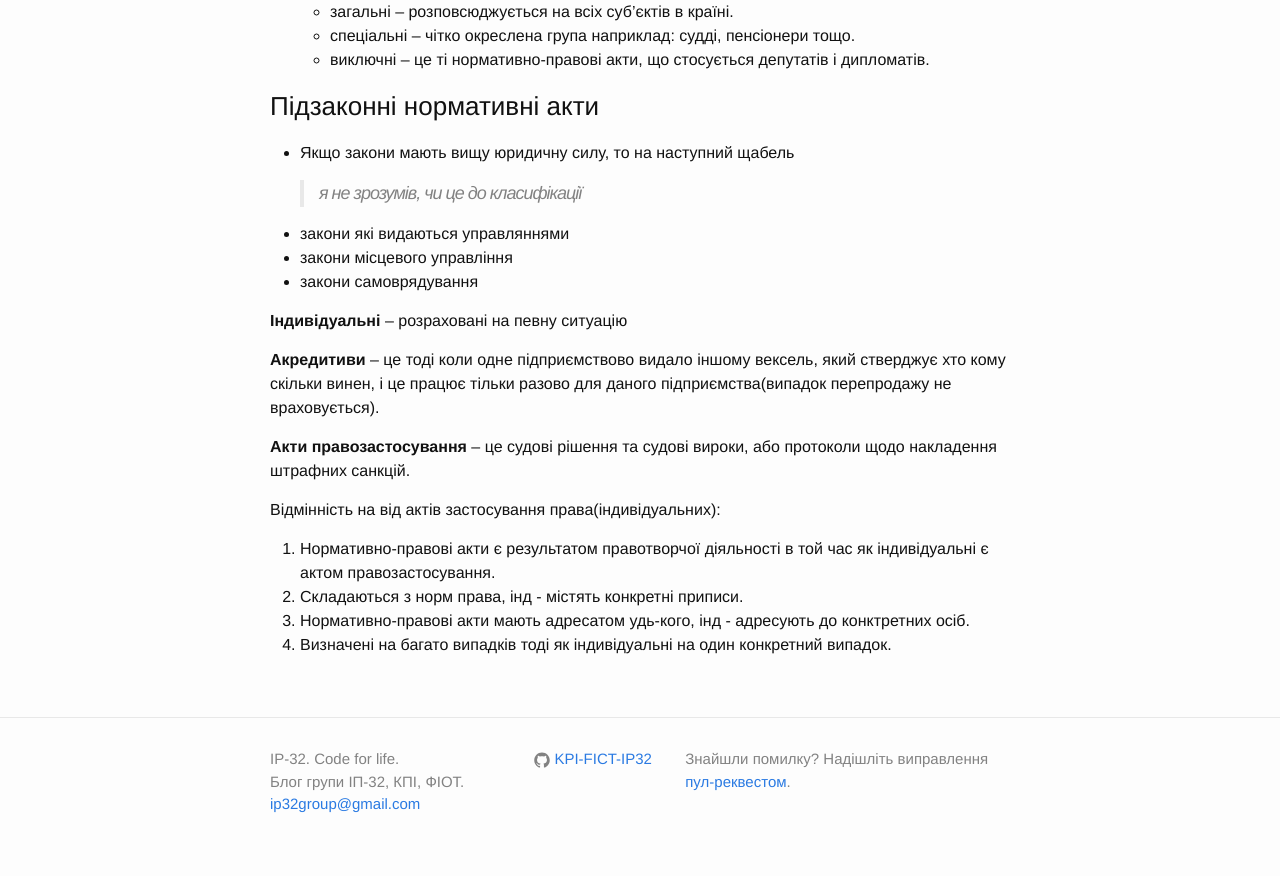
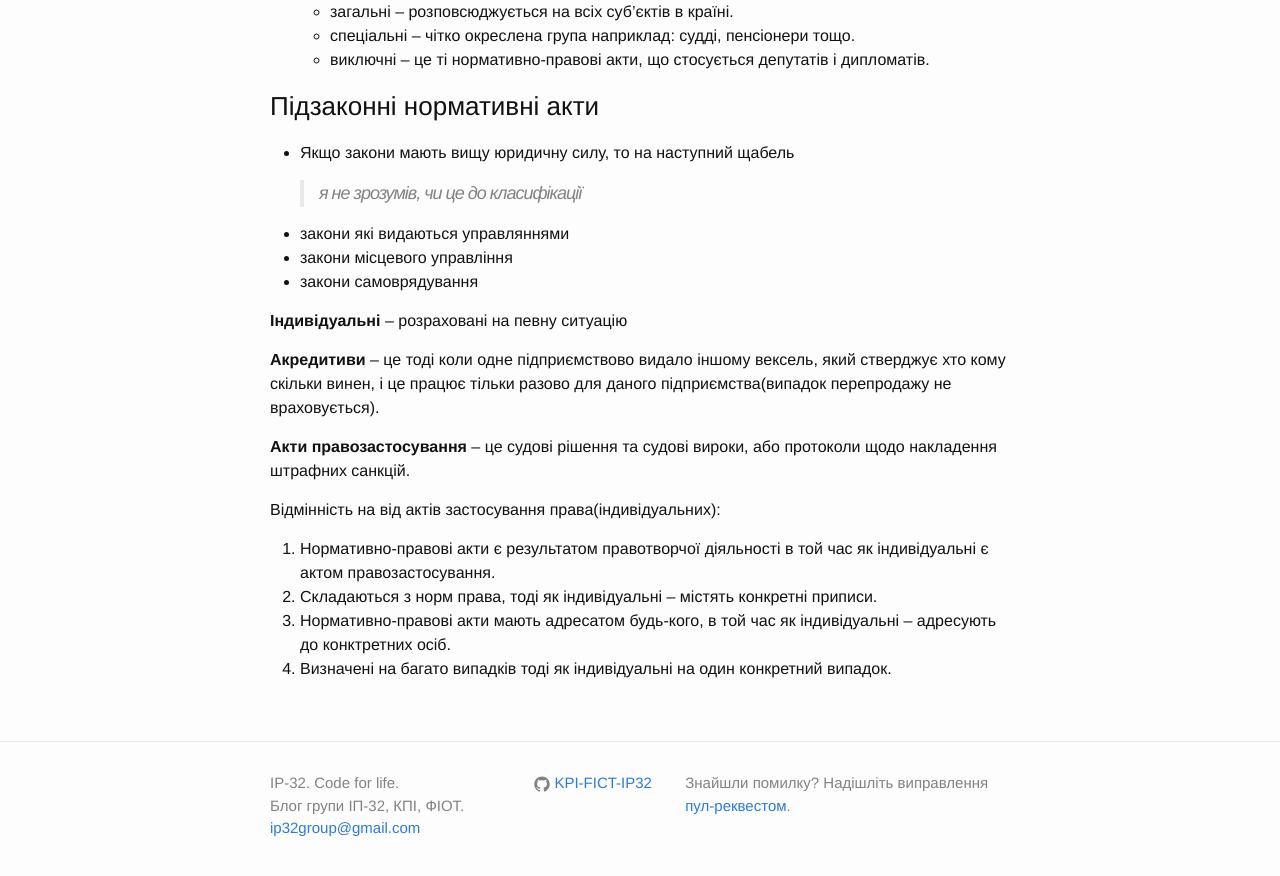
Before and after one commit to KPI-FICT-IP32/Blog, a Jekyll site: the page built from _posts/kpi/s06_jurisprudence/2016-04-19-jurisprudence-lecture-10.markdown, in a window 1280 px wide and 900 px high, scrolled down 2153 px. Shown: the top 876 px of the window. Built offline with Jekyll 4.4.1, drawn with Linux system fonts in a browser that asks for light colours.

Commit message:
Reduction Ind. was deciphered

```diff
--- a/_posts/kpi/s06_jurisprudence/2016-04-19-jurisprudence-lecture-10.markdown
+++ b/_posts/kpi/s06_jurisprudence/2016-04-19-jurisprudence-lecture-10.markdown
@@ -90,6 +90,6 @@ categories: kpi_s06_jurisprudence
 Відмінність на від актів застосування права(індивідуальних):
 
 1. Нормативно-правові акти є результатом правотворчої діяльності в той час як індивідуальні є актом правозастосування.
-2. Складаються з норм права, інд - містять конкретні приписи.
-3. Нормативно-правові акти мають адресатом удь-кого, інд - адресують до конктретних осіб.
+2. Складаються з норм права, тоді як індивідуальні -- містять конкретні приписи.
+3. Нормативно-правові акти мають адресатом будь-кого, в той час як індивідуальні -- адресують до конктретних осіб.
 4. Визначені на багато випадків тоді як індивідуальні на один конкретний випадок.
```
